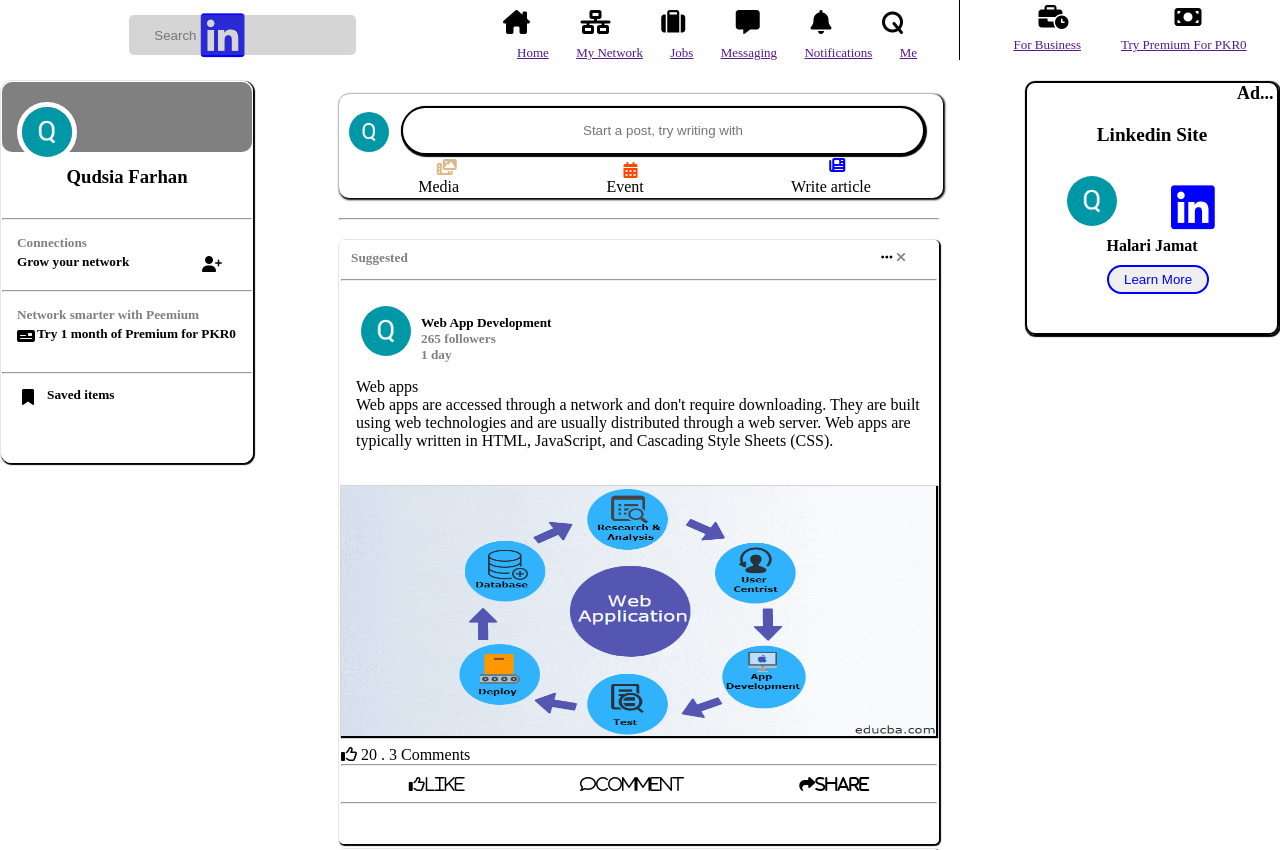
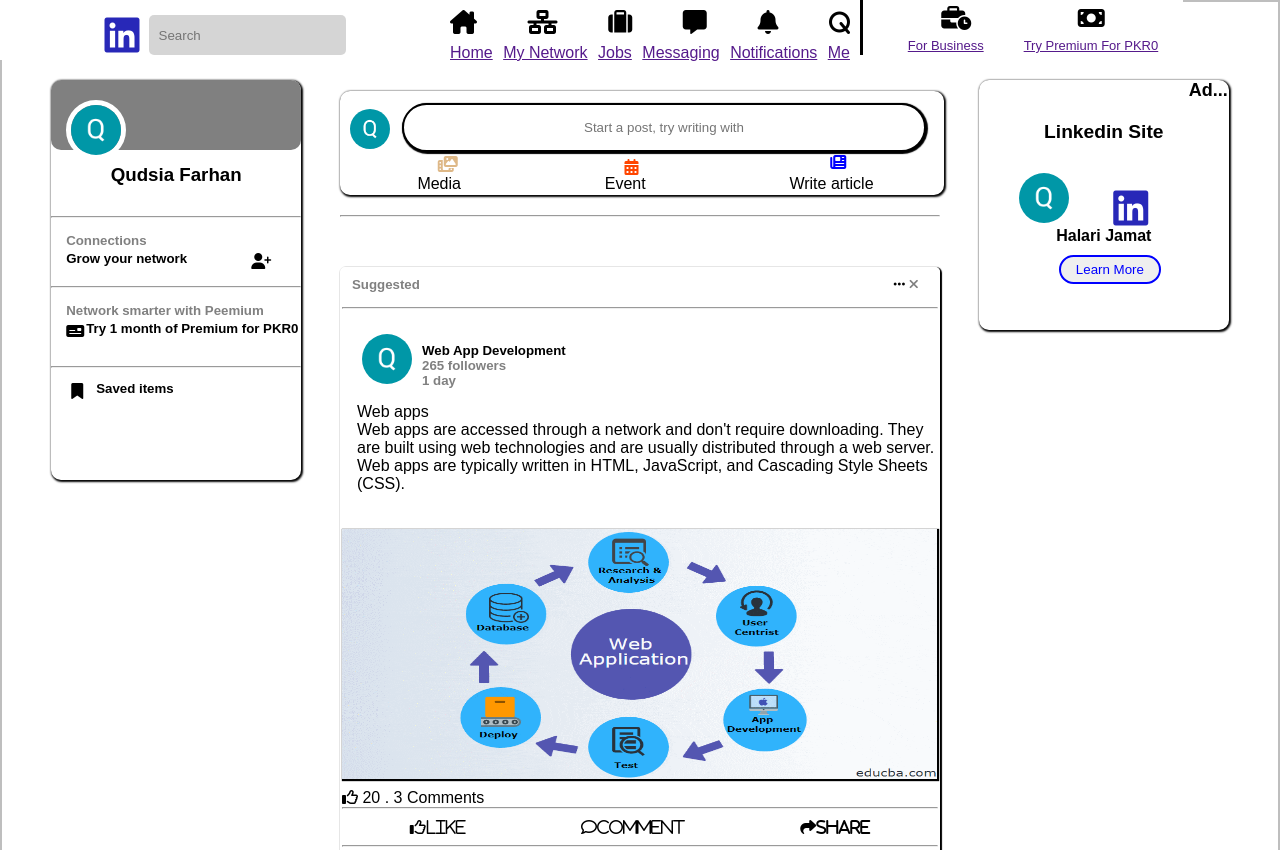
Before and after one commit to qudsiafarhan/linkedIn-landing-page, a plain HTML site: page index.html in a window 1280 px wide. Shown: the top 850 px of the page. Drawn offline with Linux system fonts and the light colour scheme.

Commit message:
Update style.css

```diff
--- a/style.css
+++ b/style.css
@@ -1,51 +1,59 @@
+
 *{
     margin: 0;
     padding: 0;
 }
 .nav{
-    /* border: 2px solid black ; */
+    max-width: 1400px;
+    /* border: 2px solid red; */
     height: 60px;
+    display: flex;
+    background-color: white;
     margin: auto;
-    display: flex;
-    justify-content: space-around;
-    /* width: 100%; */
-
+    position: fixed;
+    z-index: 999;
+    font-family: sans-serif;
 }
 .nav1{
     display: flex;
     justify-content: space-around;
-    /* border: 2px solid red; */
-    width: 30%;
-    height: 60px;
+    /* border: 1px solid black; */
     margin: auto;
-    padding: 5px 10px;
+    width: 350px;
+    margin-left: 50px;
+    margin-right: 40px;
 }
 .fa-linkedin{
-    color: blue;
-    height: 50px;
-    width: 50px;
-    font-size: 50px;
-    padding: 5px 10px;
-    margin-left: 100px;
+    color: rgb(40, 40, 184);
+    font-size: 40px;
+    padding: 2px px;
+    height: 10px;
+    margin-top: 10px;
 }
-.fa-magnifying-glass{
+/* .fa-magnifying-glass{
     margin: auto;
     padding: 10px 15px;
     margin-left: 10px;
-}
+} */
 .search{
     height: 40px;
-    padding: 5px 25px;
+    padding: 5px 10px;
     border-radius: 5px;
     background-color: rgba(128, 128, 128, 0.329);
     border: none;
     margin-top: 10px;
-    margin-left: -250px;
+    margin-left: -100px;
 }
 .nav2{
-    /* border: 2px solid red; */
-    width: 40%;
-    border-right: 1px solid black;
+    width: 400px;
+    height: 55px;
+    /* border: 2px solid yellow; */
+    border-right: 3px solid black;
+    display: flex;
+    flex-direction: column;
+    justify-content: space-between;
+    /* margin-right: 10px; */
+    padding: 0px 10px;
 }
 .logo{
     margin: auto;
@@ -64,16 +72,15 @@
     justify-content: space-between;
 }
 .list{
+    margin: auto;
     width: 400px;
     height: 30px;
     display: flex;
     justify-content: space-between;
     flex-direction: row;
     color: black;
-    font-size: small;
-    margin-top: 5px;
+    margin-top: 10px;
     list-style: none;
-    margin-left: 70px;
 
 }
 .nav3{
@@ -126,19 +133,24 @@
     /* margin-right: 60px; */
 }
 .main{
-    margin: auto;
-    border: 1px solid white;
+    max-width: 1400px;
     display: flex;
     justify-content: space-around;
     flex-direction: row;
-    margin-top: 20px;
+    border: 2px solid rgba(128, 128, 128, 0.514);
+    font-family: sans-serif;
+    /* background-color: rgba(226, 211, 211, 0.404); */
 }
 .left{
-    border: 1px solid white;
-    height: 380px;
+    border: 2px;
+    height: 400px;
     width: 250px;
+    background-color: white;
     border-radius: 10px;
-    box-shadow: 1px 1px 1px 1px;
+    position: fixed;
+    box-shadow: 1px 1px 2px 1px;
+    top: 10%;
+    left: 4%;
 }
 .head1{
     height: 70px;
@@ -197,7 +209,7 @@
     width: 600px;
     background-color: white;
     border-radius: 10px;
-    margin-top: 1%;
+    margin-top: 7%;
     /* z-index: -1; */
 }
 .creatingPost{
@@ -315,6 +327,7 @@ span{
 }
 
 .post1{
+    margin-top: 50px;
     border: 2px solid white;
     height: 600px;
     box-shadow: 1px 1px 1px 1px;
@@ -350,11 +363,16 @@ span{
     margin-bottom: 5px;
 }
 .right{
-    border: 2px solid black;
+     border: 2px;
+    /* margin-top: 400px; */
+    height: 250px;
     width: 250px;
-    height: 250px;
+    background-color: white;
     border-radius: 10px;
-    box-shadow: 1px 1px 1px 1px;
+    position: fixed;
+    box-shadow: 1px 1px 2px 1px;
+    top: 10%;
+    right: 4%;
 }
 .ad{
     margin-left: 210px;
```
